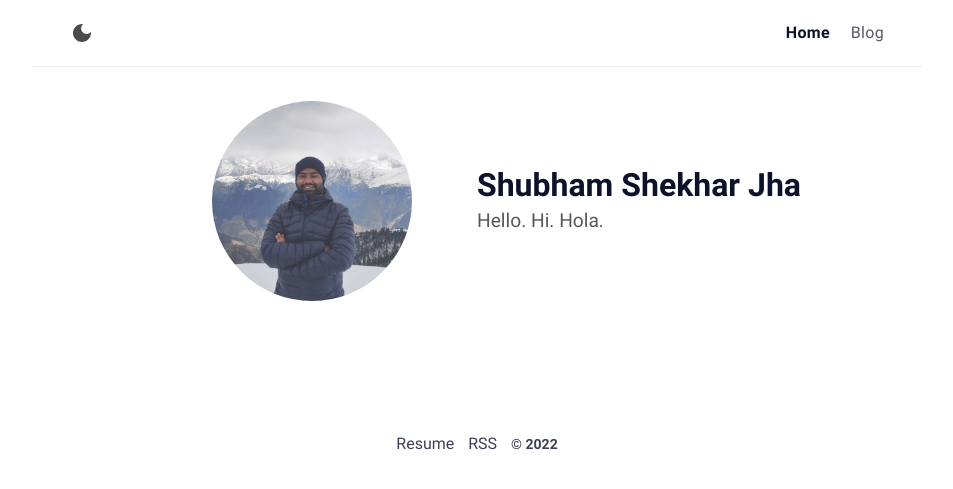
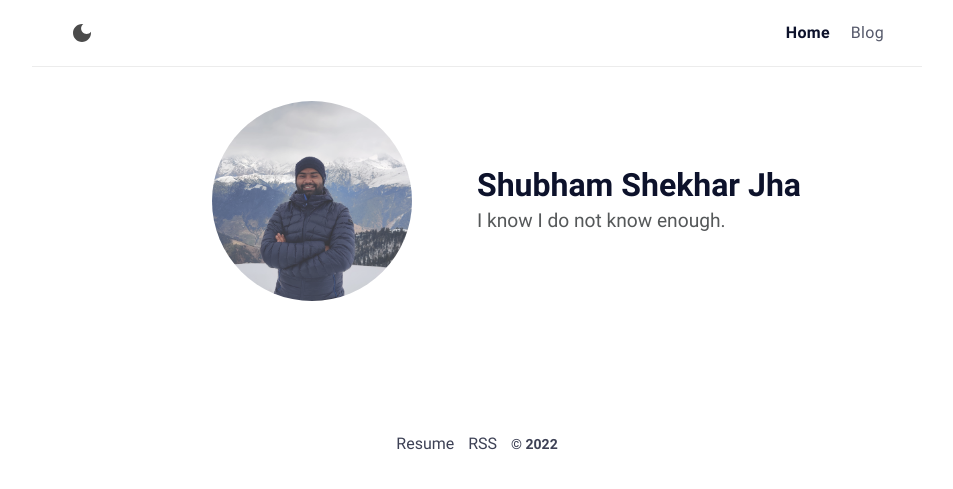
Before and after one commit to 2sjha/2sjha.github.io, a Jekyll site: the page built from index.md, in a window 1280 px wide. Shown: the top 489 px of the page, without its empty margins (163-1116 px from the left). Built offline with Jekyll 4.4.1, drawn with Linux system fonts in a browser that asks for light colours.

Commit message:
resume renamed

```diff
--- a/_config.yml
+++ b/_config.yml
@@ -11,7 +11,7 @@
 # Profile settings
 author:
   name: Shubham Shekhar Jha # author name
-  bio: Hello. Hi. Hola.
+  bio: I know I do not know enough.
   username: 2sjha # general username
   github: 2sjha # github username
   email: jhashubhamshekhar@gmail.com # email adress
--- a/_includes/footer.html
+++ b/_includes/footer.html
@@ -1,5 +1,5 @@
 <footer class="footer">
-  <a class="footer_item" href="assets/ssj_resume_2022.pdf">Resume</a>
+  <a class="footer_item" href="assets/SSJ_Resume_2022.pdf">Resume</a>
   <a class="footer_item" href="/feed.xml">RSS</a>
   <span class="footer_item">&copy; {{ site.time | date: "%Y" }}</span>
 </footer>
```
Also changed, not shown: _includes/author.html (+4 -6 lines), 2 other files.
